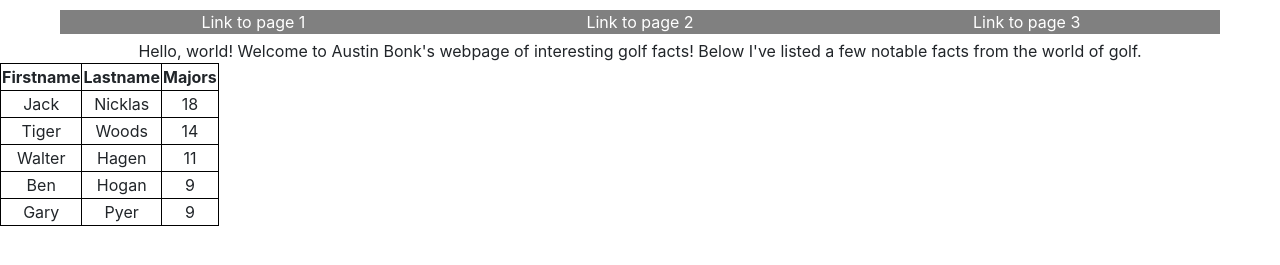
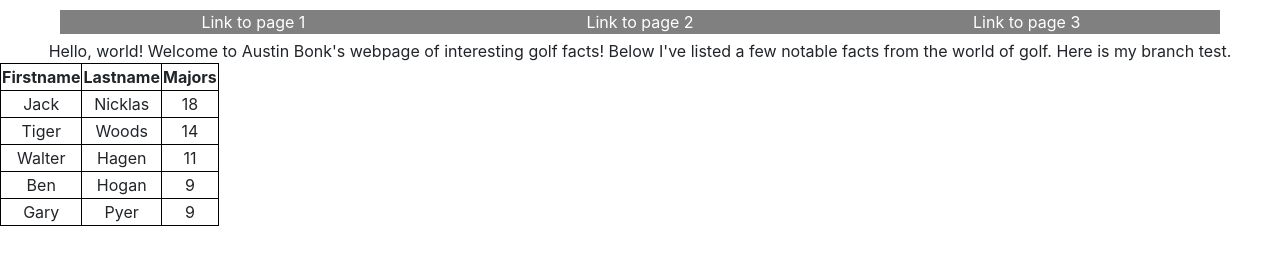
Before and after one commit to bonkaj/CS50WebProject0, a plain HTML site: page index.html in a window 1280 px wide. Shown: the part 101-366 px from the top of the page. Drawn offline with nearby package versions, Linux system fonts and the light colour scheme.

Commit message:
added a test line

```diff
--- a/index.html
+++ b/index.html
@@ -24,7 +24,7 @@
       </div>
     <body id="main-body">
         Hello, world! Welcome to Austin Bonk's webpage of interesting golf facts! Below I've
-        listed a few notable facts from the world of golf.
+        listed a few notable facts from the world of golf. Here is my branch test.
     </body>
     <table id="table-main">
       <tr>
```
